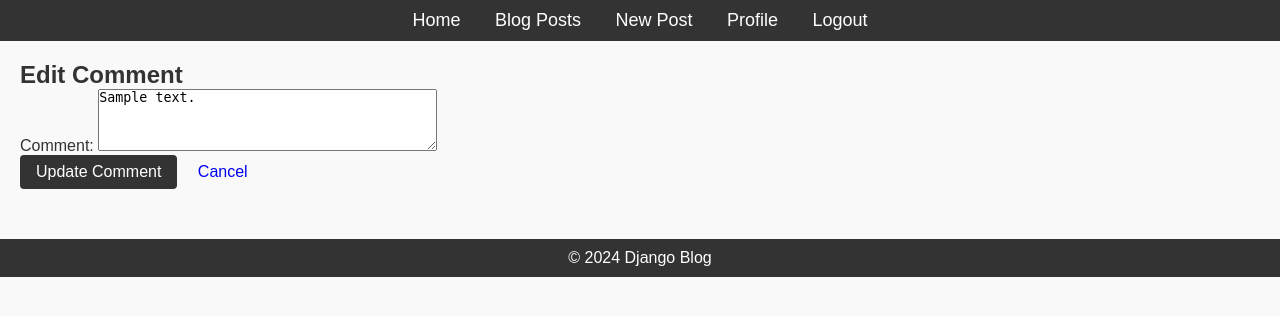
After one commit to AbokorDaoud/Alx_DjangoLearnLab, a Django app: page /comment/1/update/ in a window 1280 px wide. The commit adds this page. Shown: the top 316 px of the page. Run offline with Django 5.2, Linux system fonts and the light colour scheme; a user stored in the database is signed in; tables that the repository leaves empty hold one stand-in row (values such as "Sample post").

Commit message:
commit for the django blog

```diff
--- a/django_blog/blog/forms.py
+++ b/django_blog/blog/forms.py
@@ -1,7 +1,7 @@
 from django import forms
 from django.contrib.auth.forms import UserCreationForm
 from django.contrib.auth.models import User
-from .models import Post  # Import the Post model
+from .models import Post, Comment
 
 class UserRegistrationForm(UserCreationForm):
     email = forms.EmailField(required=True)
@@ -26,3 +26,14 @@ class PostForm(forms.ModelForm):
         super().__init__(*args, **kwargs)
         self.fields['title'].widget.attrs.update({'class': 'form-control'})
         self.fields['content'].widget.attrs.update({'class': 'form-control', 'rows': '5'})
+
+class CommentForm(forms.ModelForm):
+    class Meta:
+        model = Comment
+        fields = ['content']
+        widgets = {
+            'content': forms.Textarea(attrs={'rows': 4, 'placeholder': 'Write your comment here...'}),
+        }
+        labels = {
+            'content': 'Comment'
+        }
--- a/django_blog/blog/models.py
+++ b/django_blog/blog/models.py
@@ -1,13 +1,34 @@
 from django.db import models
 from django.contrib.auth.models import User
+from django.utils import timezone
+from django.urls import reverse
 
 # Create your models here.
 
 class Post(models.Model):
     title = models.CharField(max_length=200)
     content = models.TextField()
-    published_date = models.DateTimeField(auto_now_add=True)
+    published_date = models.DateTimeField(default=timezone.now)
     author = models.ForeignKey(User, on_delete=models.CASCADE)
 
     def __str__(self):
         return self.title
+
+    def get_absolute_url(self):
+        return reverse('post-detail', kwargs={'pk': self.pk})
+
+class Comment(models.Model):
+    post = models.ForeignKey(Post, on_delete=models.CASCADE, related_name='comments')
+    author = models.ForeignKey(User, on_delete=models.CASCADE)
+    content = models.TextField()
+    created_at = models.DateTimeField(auto_now_add=True)
+    updated_at = models.DateTimeField(auto_now=True)
+
+    class Meta:
+        ordering = ['-created_at']
+
+    def __str__(self):
+        return f'Comment by {self.author.username} on {self.post.title}'
+
+    def get_absolute_url(self):
+        return reverse('post-detail', kwargs={'pk': self.post.pk})
--- /dev/null
+++ b/django_blog/blog/templates/blog/comment_form.html
@@ -0,0 +1,16 @@
+{% extends "blog/base.html" %}
+{% block title %}Edit Comment{% endblock %}
+
+{% block content %}
+<div class="form-container">
+    <h2>Edit Comment</h2>
+    <form method="post">
+        {% csrf_token %}
+        {{ form.as_p }}
+        <div class="form-actions">
+            <button type="submit" class="btn btn-primary">Update Comment</button>
+            <a href="{{ comment.post.get_absolute_url }}" class="btn btn-secondary">Cancel</a>
+        </div>
+    </form>
+</div>
+{% endblock %}
--- a/django_blog/blog/urls.py
+++ b/django_blog/blog/urls.py
@@ -15,4 +15,8 @@ urlpatterns = [
     path('post/new/', views.PostCreateView.as_view(), name='post-create'),
     path('post/<int:pk>/update/', views.PostUpdateView.as_view(), name='post-update'),  # Changed from edit to update
     path('post/<int:pk>/delete/', views.PostDeleteView.as_view(), name='post-delete'),
+
+    # Comment URLs
+    path('comment/<int:pk>/update/', views.CommentUpdateView.as_view(), name='comment-update'),
+    path('comment/<int:pk>/delete/', views.CommentDeleteView.as_view(), name='comment-delete'),
 ]
--- a/django_blog/blog/views.py
+++ b/django_blog/blog/views.py
@@ -1,12 +1,13 @@
-from django.shortcuts import render, redirect
+from django.shortcuts import render, redirect, get_object_or_404
 from django.contrib.auth import login, authenticate
 from django.contrib.auth.decorators import login_required
 from django.contrib import messages
 from django.contrib.auth.mixins import LoginRequiredMixin, UserPassesTestMixin
 from django.views.generic import ListView, DetailView, CreateView, UpdateView, DeleteView
-from django.urls import reverse_lazy
-from .models import Post
-from .forms import UserRegistrationForm, PostForm
+from django.urls import reverse_lazy, reverse
+from django.http import HttpResponseRedirect
+from .models import Post, Comment
+from .forms import UserRegistrationForm, PostForm, CommentForm
 
 def register(request):
     if request.method == 'POST':
@@ -45,6 +46,28 @@ class PostListView(ListView):
 class PostDetailView(DetailView):
     model = Post
     template_name = 'blog/post_detail.html'
+
+    def get_context_data(self, **kwargs):
+        context = super().get_context_data(**kwargs)
+        context['comments'] = self.object.comments.all()
+        context['comment_form'] = CommentForm()
+        return context
+
+    def post(self, request, *args, **kwargs):
+        post = self.get_object()
+        if request.user.is_authenticated:
+            form = CommentForm(request.POST)
+            if form.is_valid():
+                comment = form.save(commit=False)
+                comment.post = post
+                comment.author = request.user
+                comment.save()
+                messages.success(request, 'Your comment has been added.')
+            else:
+                messages.error(request, 'Error adding comment.')
+        else:
+            messages.error(request, 'Please log in to comment.')
+        return HttpResponseRedirect(reverse('post-detail', kwargs={'pk': post.pk}))
 
 class PostCreateView(LoginRequiredMixin, CreateView):
     model = Post
@@ -87,3 +110,26 @@ class PostDeleteView(LoginRequiredMixin, UserPassesTestMixin, DeleteView):
     def delete(self, request, *args, **kwargs):
         messages.success(self.request, 'Post deleted successfully!')
         return super().delete(request, *args, **kwargs)
+
+class CommentUpdateView(LoginRequiredMixin, UserPassesTestMixin, UpdateView):
+    model = Comment
+    form_class = CommentForm
+    template_name = 'blog/comment_form.html'
+
+    def test_func(self):
+        comment = self.get_object()
+        return self.request.user == comment.author
+
+    def get_success_url(self):
+        return reverse('post-detail', kwargs={'pk': self.object.post.pk})
+
+class CommentDeleteView(LoginRequiredMixin, UserPassesTestMixin, DeleteView):
+    model = Comment
+    template_name = 'blog/comment_confirm_delete.html'
+
+    def test_func(self):
+        comment = self.get_object()
+        return self.request.user == comment.author
+
+    def get_success_url(self):
+        return reverse('post-detail', kwargs={'pk': self.object.post.pk})
```
Also changed, not shown: django_blog/blog/static/css/styles.css (+82 -0 lines), django_blog/blog/templates/blog/comment_confirm_delete.html (added, +16 -0 lines), django_blog/blog/migrations/0002_alter_post_published_date_comment.py (added), django_blog/db.sqlite3.
